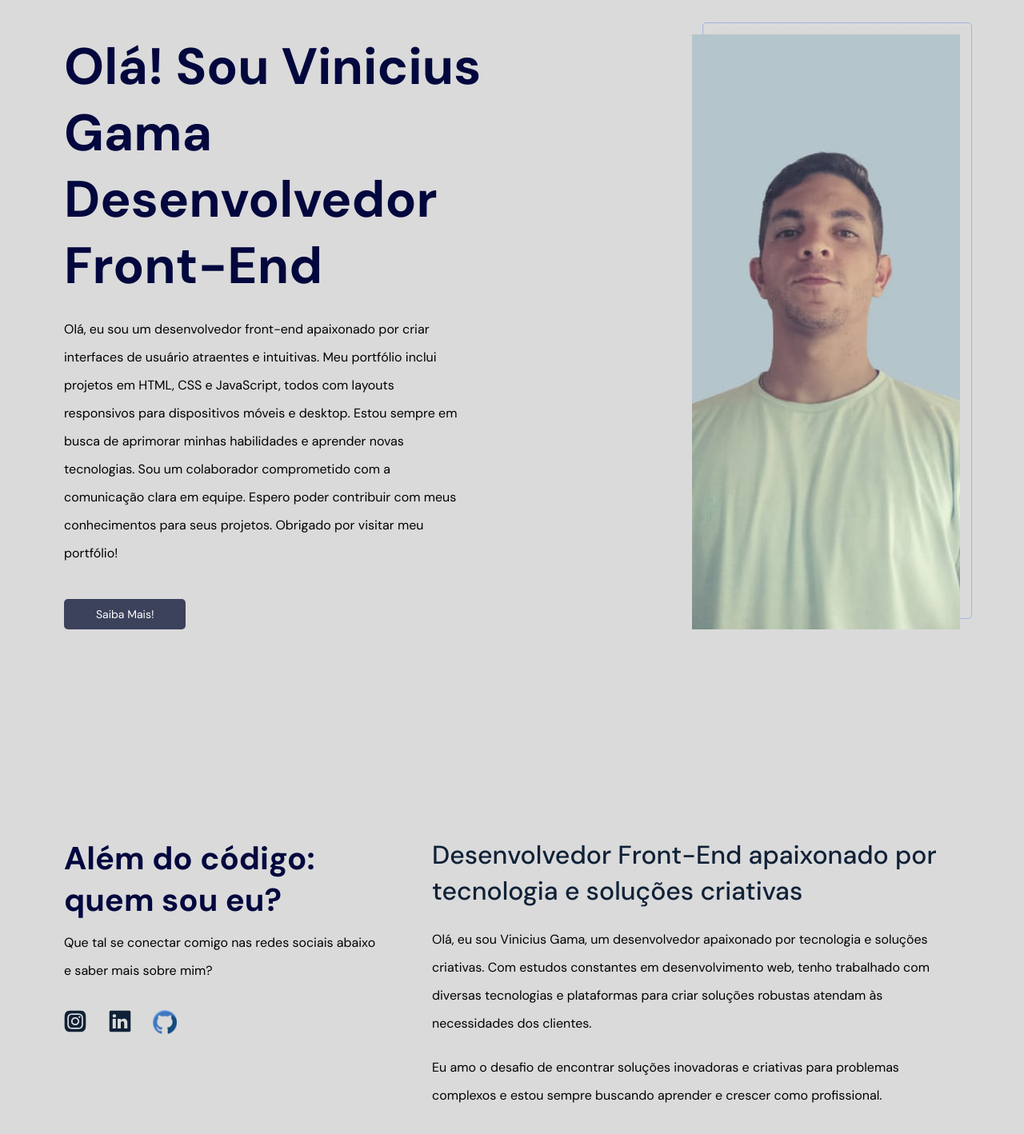
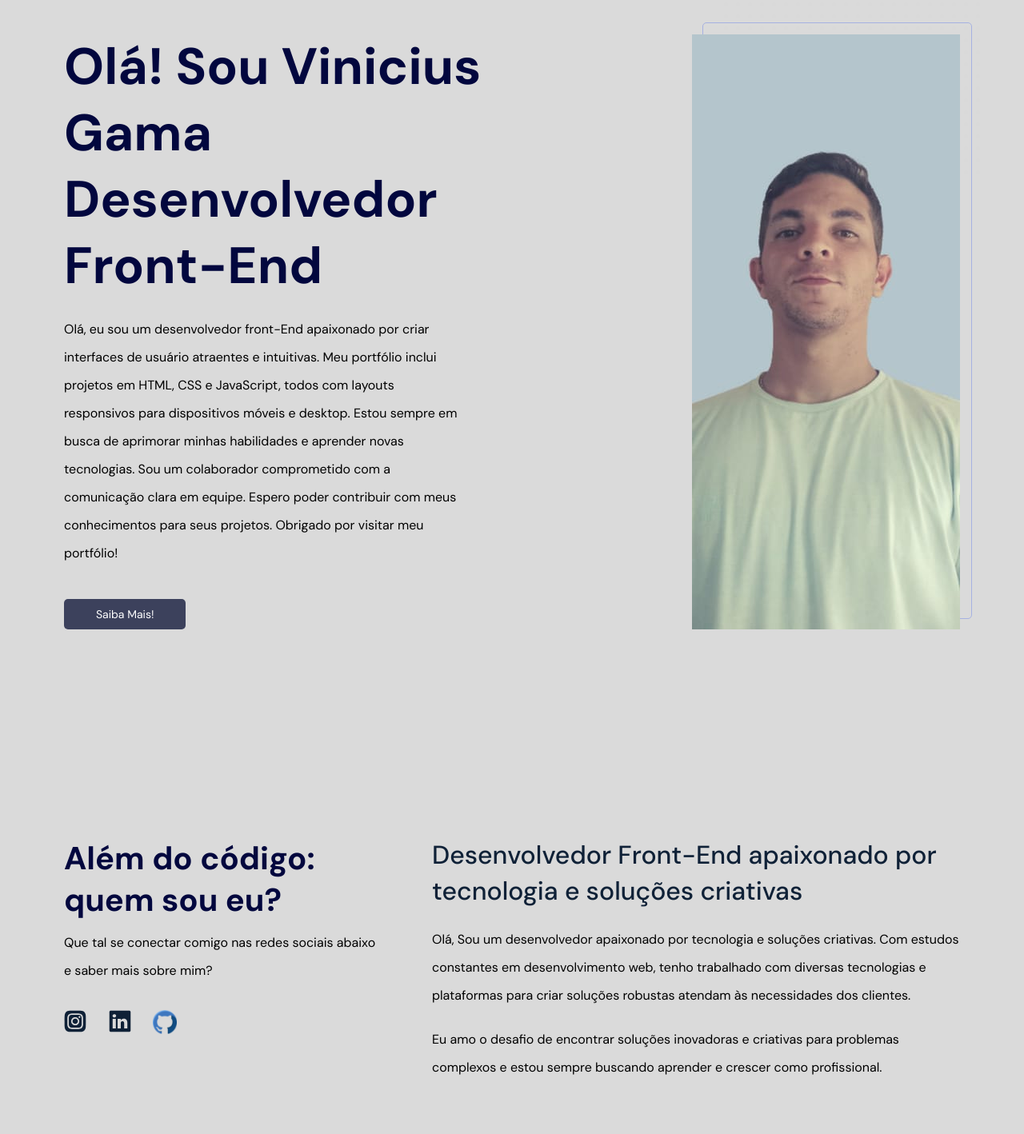
Before and after one commit to viniciusggama/PortfolioOFICIAL, a plain HTML site: page index.html in a window 1280 px wide. Shown: the part 108-1526 px from the top of the page at 80% size. Drawn offline with Linux system fonts and the light colour scheme.

Commit message:
Update index.html

```diff
--- a/index.html
+++ b/index.html
@@ -4,9 +4,7 @@
     <meta charset="UTF-8" />
     <meta http-equiv="X-UA-Compatible" content="IE=edge" />
     <meta name="viewport" content="width=device-width, initial-scale=1.0" />
-    <!-- title -->
     <title>Portfólio</title>
-    <!-- CSS -->
     <link rel="stylesheet" href="css/extends.css" />
     <!-- Fonts -->
     <link rel="preconnect" href="https://fonts.googleapis.com" />
@@ -48,7 +46,7 @@
       <div class="header__left">
         <h1>Olá! Sou Vinicius Gama Desenvolvedor Front-End</h1>
         <p>
-          Olá, eu sou um desenvolvedor front-end apaixonado por criar interfaces de usuário atraentes e intuitivas. Meu portfólio inclui projetos em HTML, CSS e JavaScript, todos com layouts responsivos para dispositivos móveis e desktop. Estou sempre em busca de aprimorar minhas habilidades e aprender novas tecnologias. Sou um colaborador comprometido com a comunicação clara em equipe. Espero poder contribuir com meus conhecimentos para seus projetos. Obrigado por visitar meu portfólio!
+          Olá, eu sou um desenvolvedor front-End apaixonado por criar interfaces de usuário atraentes e intuitivas. Meu portfólio inclui projetos em HTML, CSS e JavaScript, todos com layouts responsivos para dispositivos móveis e desktop. Estou sempre em busca de aprimorar minhas habilidades e aprender novas tecnologias. Sou um colaborador comprometido com a comunicação clara em equipe. Espero poder contribuir com meus conhecimentos para seus projetos. Obrigado por visitar meu portfólio!
         </p>
         <a href="#about" class="btn btn-primary">Saiba Mais!</a>
       </div>
@@ -85,7 +83,7 @@
           Desenvolvedor Front-End apaixonado por tecnologia e soluções criativas
         </h3>
         <p>
-          Olá, eu sou Vinicius Gama, um desenvolvedor apaixonado por
+          Olá, Sou um desenvolvedor apaixonado por
           tecnologia e soluções criativas. Com estudos constantes em
           desenvolvimento web, tenho trabalhado com diversas tecnologias e
           plataformas para criar soluções robustas atendam às
```
